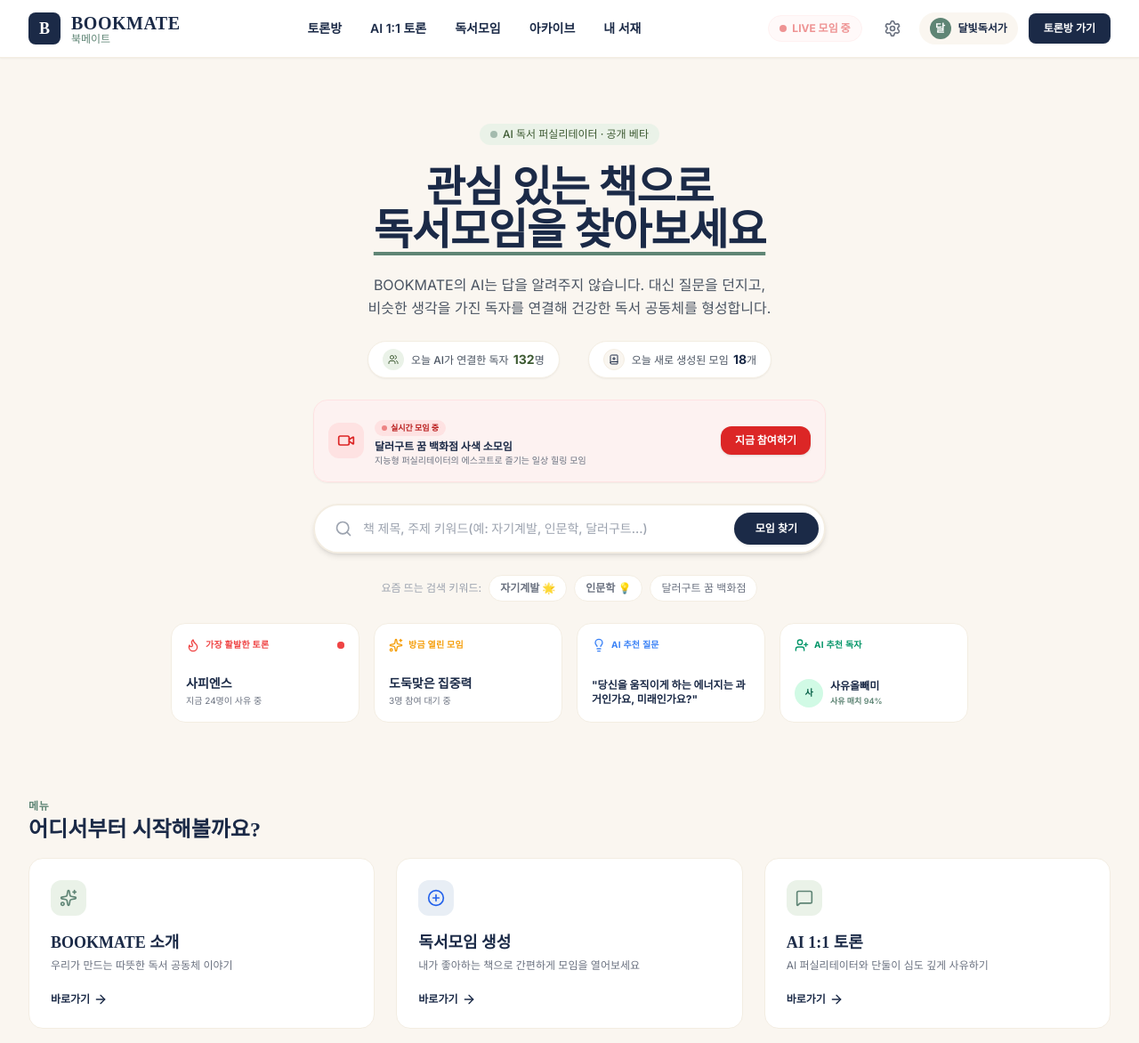
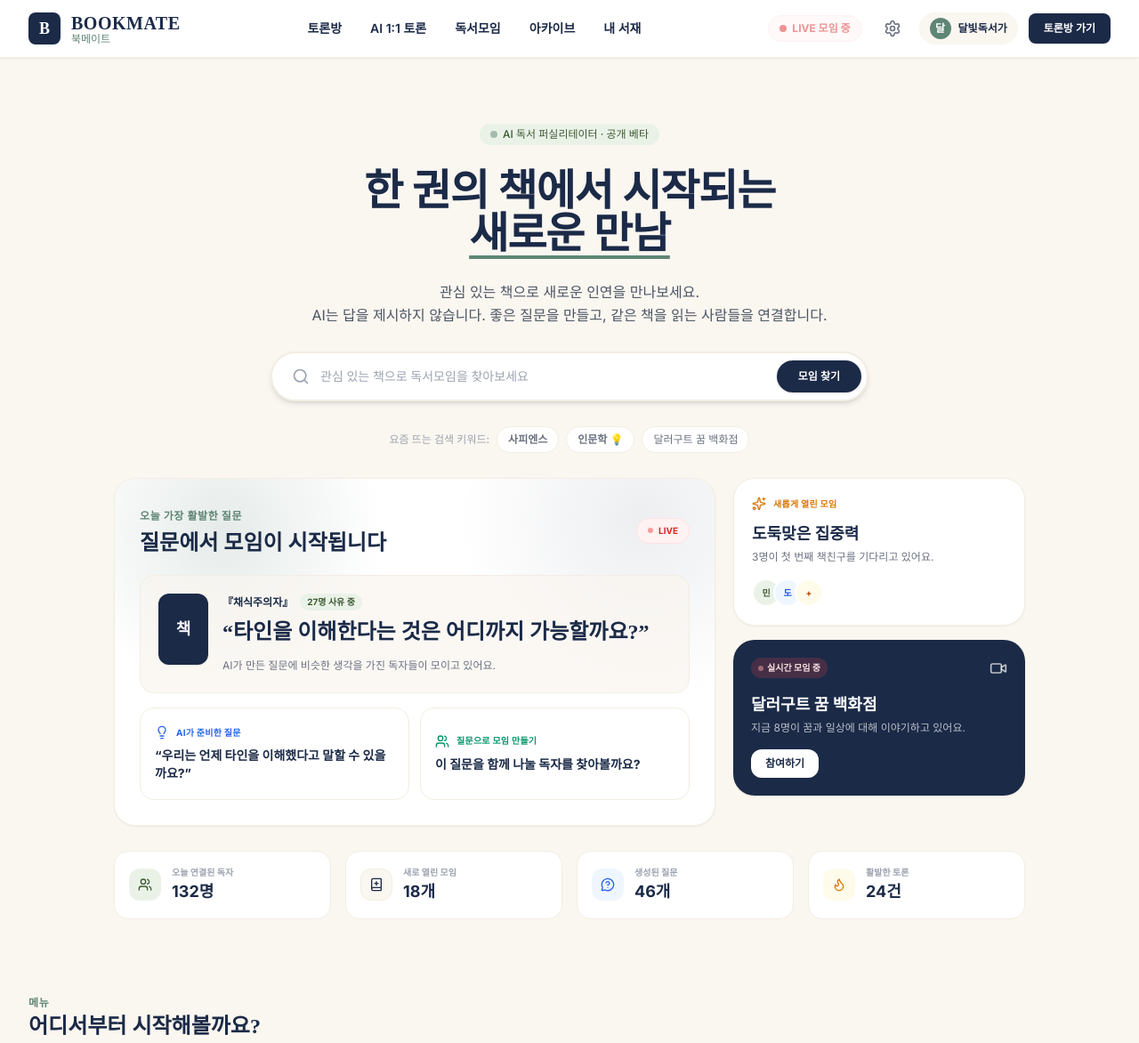
Before and after one commit to yumenokisu-droid/bookmate, a plain HTML site: page index.html in a window 1280 px wide. Shown: the top 1172 px of the page at 89% size. Drawn offline with nearby package versions, Linux system fonts and the light colour scheme.

Commit message:
Add files via upload

```diff
--- a/index.html
+++ b/index.html
@@ -93,58 +93,28 @@
 
         <!-- VIEW: Home -->
         <section id="view-home" class="view-section space-y-10">
-            <div class="text-center py-10 max-w-4xl mx-auto space-y-6 animate-fadeIn">
+            <div class="text-center py-10 max-w-5xl mx-auto space-y-7 animate-fadeIn">
                 <span class="inline-flex items-center gap-1.5 px-3 py-1 rounded-full text-xs font-medium bg-brand-sageLight text-brand-sageDark">
                     <span class="w-2 h-2 rounded-full bg-brand-sage animate-pulse"></span>
                     AI 독서 퍼실리테이터 · 공개 베타
                 </span>
+
                 <h1 class="serif-title text-4xl sm:text-5xl font-bold tracking-tight text-brand-navy leading-tight">
-                    관심 있는 책으로<br><span class="underline decoration-brand-sage decoration-4 underline-offset-8">독서모임을 찾아보세요</span>
+                    한 권의 책에서 시작되는<br>
+                    <span class="underline decoration-brand-sage decoration-4 underline-offset-8">새로운 만남</span>
                 </h1>
+
                 <p class="text-base text-gray-600 leading-relaxed font-sans">
-                    BOOKMATE의 AI는 답을 알려주지 않습니다. 대신 질문을 던지고, <br class="hidden sm:inline">비슷한 생각을 가진 독자를 연결해 건강한 독서 공동체를 형성합니다.
+                    관심 있는 책으로 새로운 인연을 만나보세요. <br class="hidden sm:inline">
+                    AI는 답을 제시하지 않습니다. 좋은 질문을 만들고, 같은 책을 읽는 사람들을 연결합니다.
                 </p>
 
-                <!-- 실시간 연결 통계 영역 -->
-                <div class="flex flex-col sm:flex-row justify-center items-center gap-4 sm:gap-8 mt-2 mb-4 animate-fadeIn">
-                    <div class="flex items-center gap-2 bg-white px-4 py-2 rounded-full border border-brand-ivoryDark shadow-sm">
-                        <div class="flex items-center justify-center w-6 h-6 rounded-full bg-brand-sageLight text-brand-sageDark">
-                            <i data-lucide="users" class="w-3 h-3"></i>
-                        </div>
-                        <span class="text-xs font-medium text-gray-600">오늘 AI가 연결한 독자 <strong class="text-brand-sageDark text-sm font-bold ml-0.5">132</strong>명</span>
-                    </div>
-                    <div class="flex items-center gap-2 bg-white px-4 py-2 rounded-full border border-brand-ivoryDark shadow-sm">
-                        <div class="flex items-center justify-center w-6 h-6 rounded-full bg-brand-ivory border border-brand-ivoryDark text-brand-navy">
-                            <i data-lucide="book-plus" class="w-3 h-3"></i>
-                        </div>
-                        <span class="text-xs font-medium text-gray-600">오늘 새로 생성된 모임 <strong class="text-brand-navy text-sm font-bold ml-0.5">18</strong>개</span>
-                    </div>
-                </div>
-
-                <div class="bg-red-50/80 border border-red-100 max-w-xl mx-auto rounded-2xl p-4 flex items-center justify-between shadow-sm animate-fadeIn text-left cursor-pointer" onclick="enterMeetingRoom('달러구트 꿈 백화점')">
-                    <div class="flex items-center gap-3">
-                        <div class="w-10 h-10 bg-red-100 rounded-xl flex items-center justify-center text-red-600">
-                            <i data-lucide="video" class="w-5 h-5"></i>
-                        </div>
-                        <div>
-                            <span class="inline-flex items-center gap-1 bg-red-100 text-red-700 px-2 py-0.5 rounded-full text-[9px] font-bold mb-1">
-                                <span class="w-1.5 h-1.5 rounded-full bg-red-600 animate-pulse"></span> 실시간 모임 중
-                            </span>
-                            <h4 class="text-xs font-bold text-brand-navy">달러구트 꿈 백화점 사색 소모임</h4>
-                            <p class="text-[10px] text-gray-500">지능형 퍼실리테이터의 에스코트로 즐기는 일상 힐링 모임</p>
-                        </div>
-                    </div>
-                    <button class="bg-red-600 hover:bg-red-700 text-white text-xs font-bold px-4 py-2 rounded-xl transition-colors shrink-0 shadow">
-                        지금 참여하기
-                    </button>
-                </div>
-
-                <div class="relative max-w-xl mx-auto mt-8">
+                <div class="relative max-w-2xl mx-auto mt-8">
                     <div class="flex items-center bg-white rounded-full border-2 border-brand-ivoryDark focus-within:border-brand-sage shadow-md overflow-hidden p-1.5 transition-all">
                         <div class="pl-4 text-gray-400">
                             <i data-lucide="search" class="w-5 h-5"></i>
                         </div>
-                        <input id="main-book-search" type="text" placeholder="책 제목, 주제 키워드(예: 자기계발, 인문학, 달러구트...)"
+                        <input id="main-book-search" type="text" placeholder="관심 있는 책으로 독서모임을 찾아보세요"
                                class="w-full bg-transparent border-none outline-none px-3 py-2.5 text-brand-navy placeholder-gray-400 font-medium text-sm"
                                onkeypress="if(event.key === 'Enter') handleMainSearch()">
                         <button onclick="handleMainSearch()" class="bg-brand-navy hover:bg-brand-navyLight text-white px-6 py-2.5 rounded-full font-semibold text-xs transition-colors shadow flex-shrink-0">
@@ -155,65 +125,128 @@
 
                 <div class="flex flex-wrap items-center justify-center gap-2 mt-4 text-xs text-gray-500">
                     <span class="font-medium text-gray-400">요즘 뜨는 검색 키워드:</span>
-                    <button onclick="quickSearch('자기계발')" class="px-3 py-1.5 bg-white border border-brand-ivoryDark rounded-full hover:bg-brand-sageLight hover:text-brand-sageDark font-semibold transition-all">자기계발 🌟</button>
+                    <button onclick="quickSearch('사피엔스')" class="px-3 py-1.5 bg-white border border-brand-ivoryDark rounded-full hover:bg-brand-sageLight hover:text-brand-sageDark font-semibold transition-all">사피엔스</button>
                     <button onclick="quickSearch('인문학')" class="px-3 py-1.5 bg-white border border-brand-ivoryDark rounded-full hover:bg-brand-sageLight hover:text-brand-sageDark font-semibold transition-all">인문학 💡</button>
                     <button onclick="quickSearch('달러구트 꿈 백화점')" class="px-3 py-1.5 bg-white border border-brand-ivoryDark rounded-full hover:bg-brand-sageLight hover:text-brand-sageDark transition-all">달러구트 꿈 백화점</button>
                 </div>
-                <!-- 실시간 추천 영역 (미니멀 카드) -->
-                <div class="grid grid-cols-2 md:grid-cols-4 gap-4 mt-12 text-left animate-fadeIn">
-                    <!-- 가장 활발한 토론 -->
-                    <div class="bg-white p-4 rounded-2xl border border-brand-ivoryDark hover:border-brand-sage hover:-translate-y-1 hover:shadow-md transition-all cursor-pointer flex flex-col justify-between h-28 group" onclick="navigate('realtime-room')">
-                        <div class="flex items-center justify-between mb-2">
-                            <div class="flex items-center gap-1.5 text-red-500">
-                                <i data-lucide="flame" class="w-4 h-4 fill-red-50"></i>
-                                <span class="text-[10px] font-bold tracking-wide">가장 활발한 토론</span>
+
+                <!-- BOOKMATE v1.5: 질문 중심 홈 피드 -->
+                <div class="grid grid-cols-1 lg:grid-cols-3 gap-5 mt-12 text-left">
+                    <div class="lg:col-span-2 bg-white rounded-3xl border border-brand-ivoryDark shadow-sm overflow-hidden home-question-spotlight">
+                        <div class="p-6 sm:p-7">
+                            <div class="flex items-center justify-between gap-3 mb-5">
+                                <div>
+                                    <span class="text-xs font-bold text-brand-sage tracking-wider uppercase">오늘 가장 활발한 질문</span>
+                                    <h2 class="serif-title text-2xl font-bold text-brand-navy mt-1">질문에서 모임이 시작됩니다</h2>
+                                </div>
+                                <span class="inline-flex items-center gap-1.5 bg-red-50 text-red-600 border border-red-100 px-3 py-1.5 rounded-full text-[10px] font-bold">
+                                    <span class="w-1.5 h-1.5 rounded-full bg-red-500 animate-pulse"></span>
+                                    LIVE
+                                </span>
                             </div>
-                            <span class="relative flex h-2 w-2">
-                                <span class="animate-ping absolute inline-flex h-full w-full rounded-full bg-red-400 opacity-75"></span>
-                                <span class="relative inline-flex rounded-full h-2 w-2 bg-red-500"></span>
-                            </span>
-                        </div>
-                        <div>
-                            <h4 class="font-bold text-sm text-brand-navy truncate group-hover:text-brand-sage transition-colors">사피엔스</h4>
-                            <p class="text-[10px] text-gray-500 mt-0.5">지금 24명이 사유 중</p>
+
+                            <div class="rounded-2xl bg-brand-ivory/70 border border-brand-ivoryDark p-5 cursor-pointer hover:border-brand-sage transition-all" onclick="quickSearch('채식주의자')">
+                                <div class="flex items-start gap-4">
+                                    <div class="w-14 h-20 rounded-xl bg-brand-navy text-white flex items-center justify-center serif-title text-lg font-bold shadow-sm shrink-0">책</div>
+                                    <div class="min-w-0 flex-1">
+                                        <div class="flex items-center gap-2 mb-2">
+                                            <span class="text-xs font-bold text-brand-navy">『채식주의자』</span>
+                                            <span class="text-[10px] text-brand-sageDark bg-brand-sageLight px-2 py-0.5 rounded-full font-bold">27명 사유 중</span>
+                                        </div>
+                                        <p class="serif-title text-xl sm:text-2xl font-bold text-brand-navy leading-snug">
+                                            “타인을 이해한다는 것은 어디까지 가능할까요?”
+                                        </p>
+                                        <p class="text-xs text-gray-500 mt-3 leading-relaxed">
+                                            AI가 만든 질문에 비슷한 생각을 가진 독자들이 모이고 있어요.
+                                        </p>
+                                    </div>
+                                </div>
+                            </div>
+
+                            <div class="grid grid-cols-1 sm:grid-cols-2 gap-3 mt-4">
+                                <button onclick="navigate('ai-chat')" class="home-soft-card text-left p-4 rounded-2xl border border-brand-ivoryDark bg-white hover:border-brand-sage transition-all">
+                                    <div class="flex items-center gap-2 text-blue-600 mb-2">
+                                        <i data-lucide="lightbulb" class="w-4 h-4"></i>
+                                        <span class="text-[10px] font-bold tracking-wide">AI가 준비한 질문</span>
+                                    </div>
+                                    <p class="text-sm font-bold text-brand-navy leading-snug">“우리는 언제 타인을 이해했다고 말할 수 있을까요?”</p>
+                                </button>
+                                <button onclick="navigate('create-gathering')" class="home-soft-card text-left p-4 rounded-2xl border border-brand-ivoryDark bg-white hover:border-brand-sage transition-all">
+                                    <div class="flex items-center gap-2 text-emerald-600 mb-2">
+                                        <i data-lucide="users" class="w-4 h-4"></i>
+                                        <span class="text-[10px] font-bold tracking-wide">질문으로 모임 만들기</span>
+                                    </div>
+                                    <p class="text-sm font-bold text-brand-navy leading-snug">이 질문을 함께 나눌 독자를 찾아볼까요?</p>
+                                </button>
+                            </div>
                         </div>
                     </div>
 
-                    <!-- 방금 열린 모임 -->
-                    <div class="bg-white p-4 rounded-2xl border border-brand-ivoryDark hover:border-brand-sage hover:-translate-y-1 hover:shadow-md transition-all cursor-pointer flex flex-col justify-between h-28 group" onclick="navigate('search-results')">
-                        <div class="flex items-center gap-1.5 text-amber-500 mb-2">
-                            <i data-lucide="sparkles" class="w-4 h-4 fill-amber-50"></i>
-                            <span class="text-[10px] font-bold tracking-wide">방금 열린 모임</span>
+                    <div class="space-y-4">
+                        <div class="bg-white rounded-3xl border border-brand-ivoryDark shadow-sm p-5 cursor-pointer hover:border-brand-sage transition-all" onclick="navigate('search-results')">
+                            <div class="flex items-center gap-2 text-amber-600 mb-3">
+                                <i data-lucide="sparkles" class="w-4 h-4"></i>
+                                <span class="text-[10px] font-bold tracking-wide">새롭게 열린 모임</span>
+                            </div>
+                            <h3 class="serif-title font-bold text-lg text-brand-navy">도둑맞은 집중력</h3>
+                            <p class="text-xs text-gray-500 mt-1">3명이 첫 번째 책친구를 기다리고 있어요.</p>
+                            <div class="mt-4 flex -space-x-2">
+                                <span class="w-8 h-8 rounded-full bg-brand-sageLight border-2 border-white flex items-center justify-center text-[10px] font-bold text-brand-sageDark">민</span>
+                                <span class="w-8 h-8 rounded-full bg-blue-50 border-2 border-white flex items-center justify-center text-[10px] font-bold text-blue-700">도</span>
+                                <span class="w-8 h-8 rounded-full bg-amber-50 border-2 border-white flex items-center justify-center text-[10px] font-bold text-amber-700">+</span>
+                            </div>
+                        </div>
+
+                        <div class="bg-brand-navy text-white rounded-3xl p-5 shadow-sm cursor-pointer hover:-translate-y-0.5 transition-all" onclick="enterMeetingRoom('달러구트 꿈 백화점')">
+                            <div class="flex items-center justify-between mb-4">
+                                <span class="inline-flex items-center gap-1 bg-red-500/20 text-red-100 px-2 py-1 rounded-full text-[10px] font-bold">
+                                    <span class="w-1.5 h-1.5 rounded-full bg-red-300 animate-pulse"></span>
+                                    실시간 모임 중
+                                </span>
+                                <i data-lucide="video" class="w-5 h-5 text-white/70"></i>
+                            </div>
+                            <h3 class="serif-title font-bold text-lg">달러구트 꿈 백화점</h3>
+                            <p class="text-xs text-white/70 mt-1">지금 8명이 꿈과 일상에 대해 이야기하고 있어요.</p>
+                            <button class="mt-4 bg-white text-brand-navy text-xs font-bold px-4 py-2 rounded-xl">참여하기</button>
+                        </div>
+                    </div>
+                </div>
+
+                <div class="grid grid-cols-2 md:grid-cols-4 gap-4 mt-8 text-left animate-fadeIn">
+                    <div class="bg-white p-4 rounded-2xl border border-brand-ivoryDark flex items-center gap-3">
+                        <div class="w-9 h-9 rounded-xl bg-brand-sageLight text-brand-sageDark flex items-center justify-center">
+                            <i data-lucide="users" class="w-4 h-4"></i>
                         </div>
                         <div>
-                            <h4 class="font-bold text-sm text-brand-navy truncate group-hover:text-brand-sage transition-colors">도둑맞은 집중력</h4>
-                            <p class="text-[10px] text-gray-500 mt-0.5">3명 참여 대기 중</p>
+                            <p class="text-[10px] text-gray-400 font-bold">오늘 연결된 독자</p>
+                            <p class="text-lg font-bold text-brand-navy">132명</p>
                         </div>
                     </div>
-
-                    <!-- AI 추천 질문 -->
-                    <div class="bg-white p-4 rounded-2xl border border-brand-ivoryDark hover:border-brand-sage hover:-translate-y-1 hover:shadow-md transition-all cursor-pointer flex flex-col justify-between h-28 group" onclick="navigate('ai-chat')">
-                        <div class="flex items-center gap-1.5 text-blue-500 mb-2">
-                            <i data-lucide="lightbulb" class="w-4 h-4 fill-blue-50"></i>
-                            <span class="text-[10px] font-bold tracking-wide">AI 추천 질문</span>
+                    <div class="bg-white p-4 rounded-2xl border border-brand-ivoryDark flex items-center gap-3">
+                        <div class="w-9 h-9 rounded-xl bg-brand-ivory text-brand-navy border border-brand-ivoryDark flex items-center justify-center">
+                            <i data-lucide="book-plus" class="w-4 h-4"></i>
                         </div>
                         <div>
-                            <h4 class="font-bold text-xs text-brand-navy line-clamp-2 leading-snug group-hover:text-brand-sage transition-colors">"당신을 움직이게 하는 에너지는 과거인가요, 미래인가요?"</h4>
+                            <p class="text-[10px] text-gray-400 font-bold">새로 열린 모임</p>
+                            <p class="text-lg font-bold text-brand-navy">18개</p>
                         </div>
                     </div>
-
-                    <!-- AI 추천 독자 -->
-                    <div class="bg-white p-4 rounded-2xl border border-brand-ivoryDark hover:border-brand-sage hover:-translate-y-1 hover:shadow-md transition-all cursor-pointer flex flex-col justify-between h-28 group" onclick="sayHelloToReader('사유올빼미')">
-                        <div class="flex items-center gap-1.5 text-emerald-600 mb-2">
-                            <i data-lucide="user-plus" class="w-4 h-4"></i>
-                            <span class="text-[10px] font-bold tracking-wide">AI 추천 독자</span>
+                    <div class="bg-white p-4 rounded-2xl border border-brand-ivoryDark flex items-center gap-3">
+                        <div class="w-9 h-9 rounded-xl bg-blue-50 text-blue-600 flex items-center justify-center">
+                            <i data-lucide="message-circle-question" class="w-4 h-4"></i>
                         </div>
-                        <div class="flex items-center gap-2 mt-1">
-                            <div class="w-8 h-8 rounded-full bg-emerald-100 text-emerald-800 text-[10px] font-bold flex items-center justify-center font-serif shrink-0">사</div>
-                            <div class="overflow-hidden">
-                                <h4 class="font-bold text-xs text-brand-navy truncate group-hover:text-brand-sage transition-colors">사유올빼미</h4>
-                                <p class="text-[9px] text-brand-sage mt-0.5 font-semibold">사유 매치 94%</p>
-                            </div>
+                        <div>
+                            <p class="text-[10px] text-gray-400 font-bold">생성된 질문</p>
+                            <p class="text-lg font-bold text-brand-navy">46개</p>
+                        </div>
+                    </div>
+                    <div class="bg-white p-4 rounded-2xl border border-brand-ivoryDark flex items-center gap-3">
+                        <div class="w-9 h-9 rounded-xl bg-amber-50 text-amber-600 flex items-center justify-center">
+                            <i data-lucide="flame" class="w-4 h-4"></i>
+                        </div>
+                        <div>
+                            <p class="text-[10px] text-gray-400 font-bold">활발한 토론</p>
+                            <p class="text-lg font-bold text-brand-navy">24건</p>
                         </div>
                     </div>
                 </div>
--- a/style.css
+++ b/style.css
@@ -50,3 +50,31 @@ body {
             from { opacity: 0; transform: translateY(10px); }
             to { opacity: 1; transform: translateY(0); }
         }
+
+
+/* BOOKMATE v1.5 home upgrade */
+.home-question-spotlight {
+    position: relative;
+}
+.home-question-spotlight::before {
+    content: "";
+    position: absolute;
+    inset: 0;
+    background:
+        radial-gradient(circle at 18% 15%, rgba(95, 133, 117, 0.16), transparent 28%),
+        radial-gradient(circle at 88% 12%, rgba(27, 42, 71, 0.08), transparent 30%);
+    pointer-events: none;
+}
+.home-question-spotlight > div {
+    position: relative;
+    z-index: 1;
+}
+.home-soft-card {
+    min-height: 104px;
+}
+.line-clamp-2 {
+    display: -webkit-box;
+    -webkit-line-clamp: 2;
+    -webkit-box-orient: vertical;
+    overflow: hidden;
+}
```
Also changed, not shown: README.md.
